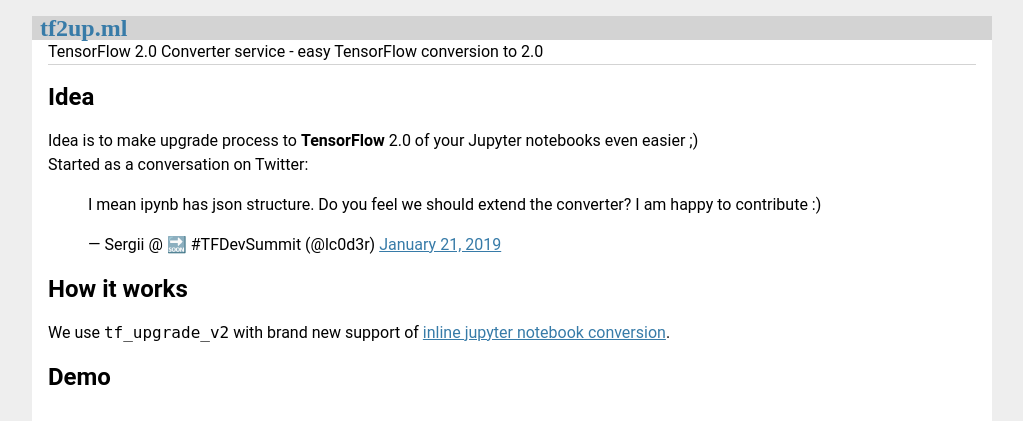
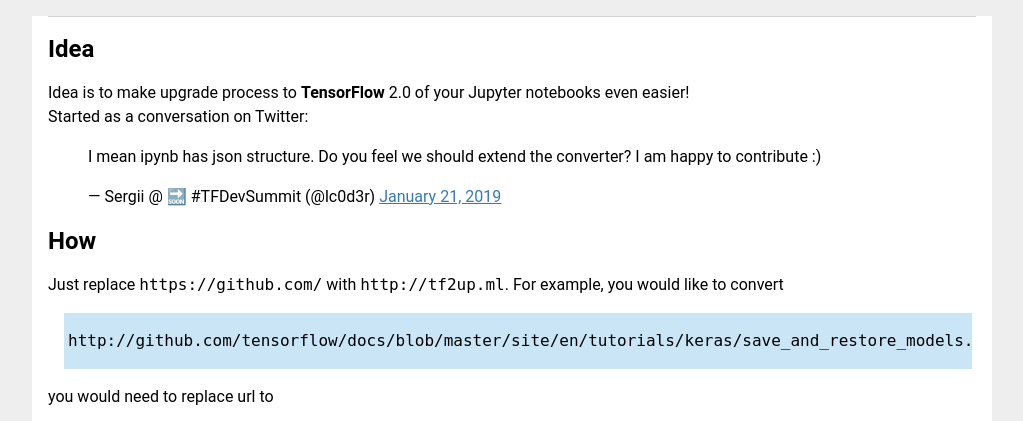
Before and after one commit to lc0/tf2up, a Flask app: page / in a window 1280 px wide. Shown: the top 421 px of the page, without its empty margins (128-1151 px from the left). Run offline with Flask 2, Linux system fonts and the light colour scheme; some libraries are stand-ins or nearby versions.

Commit message:
Update text and css

```diff
--- a/src/static/main.css
+++ b/src/static/main.css
@@ -15,3 +15,13 @@
 
 
 #demo {width: 930px; margin: 1em 0 0 0;}
+.scrollable {display:block; width: 900px; overflow-x: scroll; background: #cae6f6; margin: 1em; padding: 1em 0.25em}
+#bookmarklet{
+        background-color: white;
+        padding: 0.25em 0.25em;
+        /* text-decoration: underline overline dotted red; */
+        /* text-transform: uppercase; */
+        color: #039be5;
+        -webkit-box-shadow: 0 1px 2px 0 rgba(60,64,67,.3), 0 1px 3px 1px;
+        box-shadow: 0 1px 2px 0 rgba(60,64,67,.3), 0 1px 3px 1px
+}
--- a/src/templates/base.html
+++ b/src/templates/base.html
@@ -5,14 +5,14 @@
     <link rel="icon" type="image/png" sizes="16x16" href="/static/images/favicon-16x16.png">
     <link rel="manifest" href="/static/images/site.webmanifest">
 </head>
-<title>{% block title %}{% endblock %} - tf2up.ml</title>
+<title>{% block title %}{% endblock %}</title>
 <link rel="stylesheet" href="{{ url_for('static', filename='main.css') }}">
-<nav>
+<!-- <nav>
   <h1>tf2up.ml</h1>
-  <!-- <ul>
+  <ul>
     <li></li>
-  </ul> -->
-</nav>
+  </ul>
+</nav> -->
 <section class="content">
   <header>
     {% block header %}{% endblock %}
--- a/src/templates/index.html
+++ b/src/templates/index.html
@@ -1,16 +1,12 @@
 {% extends 'base.html' %}
 
 {% block title %}
-TensorFlow 2.0 Converter service - easy TensorFlow conversion to 2.0
-{% endblock %}
-
-{% block header %}
-TensorFlow 2.0 Converter service - easy TensorFlow conversion to 2.0
+tf2up.ml - TensorFlow 2.0 Converter service, even easier conversion to TensorFlow 2.0
 {% endblock %}
 
 {% block content %}
 <h2>Idea</h2>
-Idea is to make upgrade process to <strong>TensorFlow</strong> 2.0 of your Jupyter notebooks even easier ;) <br>
+Idea is to make upgrade process to <strong>TensorFlow</strong> 2.0 of your Jupyter notebooks even easier!<br>
 
 Started as a conversation on Twitter:
 
@@ -18,11 +14,37 @@
 <script async src="https://platform.twitter.com/widgets.js" charset="utf-8"></script>
 
 
-<h2>How it works</h2>
-We use <code>tf_upgrade_v2</code> with brand new support of <a href="https://github.com/tensorflow/tensorflow/pull/25680">inline jupyter notebook conversion</a>.
+<h2>How</h2>
+Just replace <code>https://github.com/</code> with <code>http://tf2up.ml</code>.
+For example, you would like to convert
+<code class="scrollable">http://github.com/tensorflow/docs/blob/master/site/en/tutorials/keras/save_and_restore_models.ipynb</code>
+you would need to replace url to
+<code class="scrollable">http://tf2up.ml/tensorflow/docs/blob/master/site/en/tutorials/keras/save_and_restore_models.ipynb</code>
+
+<h4>Bookmarklet</h4>
+Alternatively, you can simply use a <a href="https://en.wikipedia.org/wiki/Bookmarklet">Bookmarklet</a> for this.
+Feel free to drag this one 👉 <a id="bookmarklet" href="javascript:(function()%7Bwindow.open(window.location.toString().replace(%2F.*github%5C.com%5C%2F(.*)%2F%2C'http%3A%2F%2Ftf2up.ml%2F%5C%241'))%7D)()">TF2up</a>
+
+You can manually add a bookmarklet based on the code below. Just encode the code with <code>encodeURI</code> in your browser console.
+<code class="scrollable">
+javascript:(function(){window.open(window.location.toString().replace(/.*github\.com\/(.*)/,'http://tf2up.ml/\$1'));})()
+</code>
+
+Now, once you visit a github page with <code>ipynb</code> notebook, you can just click on bookmarklet.
+Next you are going to be redirected to page with diff
 
 <h2>Demo</h2>
-  <img id="demo" src="https://camo.githubusercontent.com/82231f37f147fc4ee392bac01c627ed93b1aa6a0/687474703a2f2f672e7265636f726469742e636f2f706232307a38726b59302e676966" >
+<img id="demo" src="https://camo.githubusercontent.com/82231f37f147fc4ee392bac01c627ed93b1aa6a0/687474703a2f2f672e7265636f726469742e636f2f706232307a38726b59302e676966" >
+
+
+<h2>How it works</h2>
+This project is standing on shoulders of giants:
+<ul>
+    <li> TensorFlow's <a href="https://github.com/tensorflow/tensorflow/tree/master/tensorflow/tools/compatibility">tf_upgrade_v2</a> with brand new support of <a href="https://github.com/tensorflow/tensorflow/pull/25680">inline jupyter notebook conversion</a></li>
+    <li><a href="https://github.com/jupyter/nbdime">nbdime</a> for generating nice diffs for before and after</li>
+    <li><a href="https://kubernetes.io/">kubernetes</a> for deploying this tiny service</li>
+</ul>
+
 
 <h2>Kudos</h2>
 Thanks to all amazing people, that in one or another way helped this project:
```
Also changed, not shown: src/static/images/site.webmanifest.
